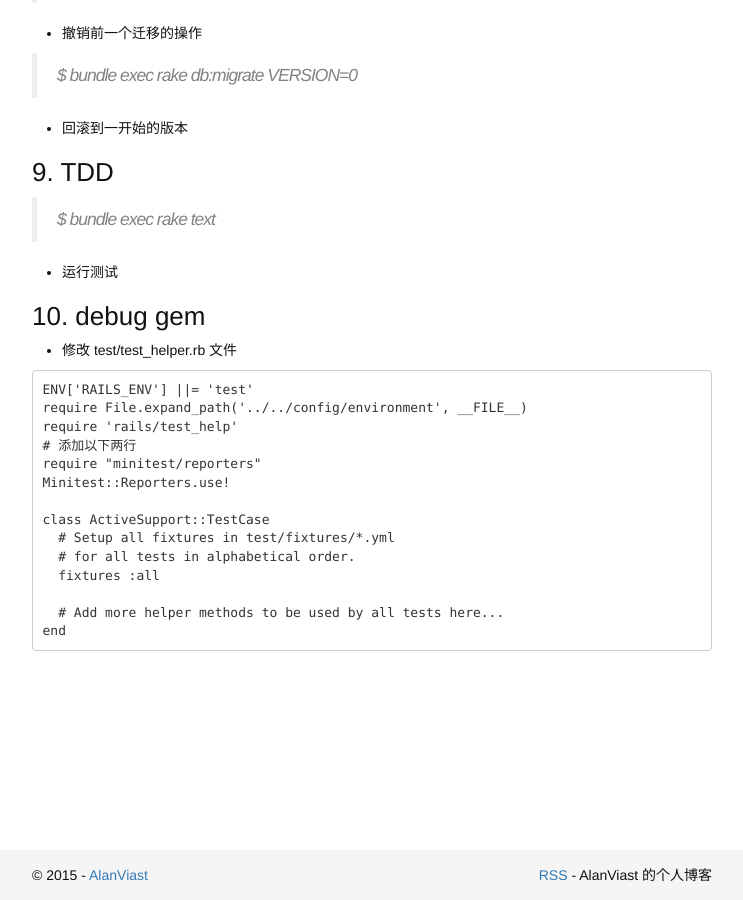
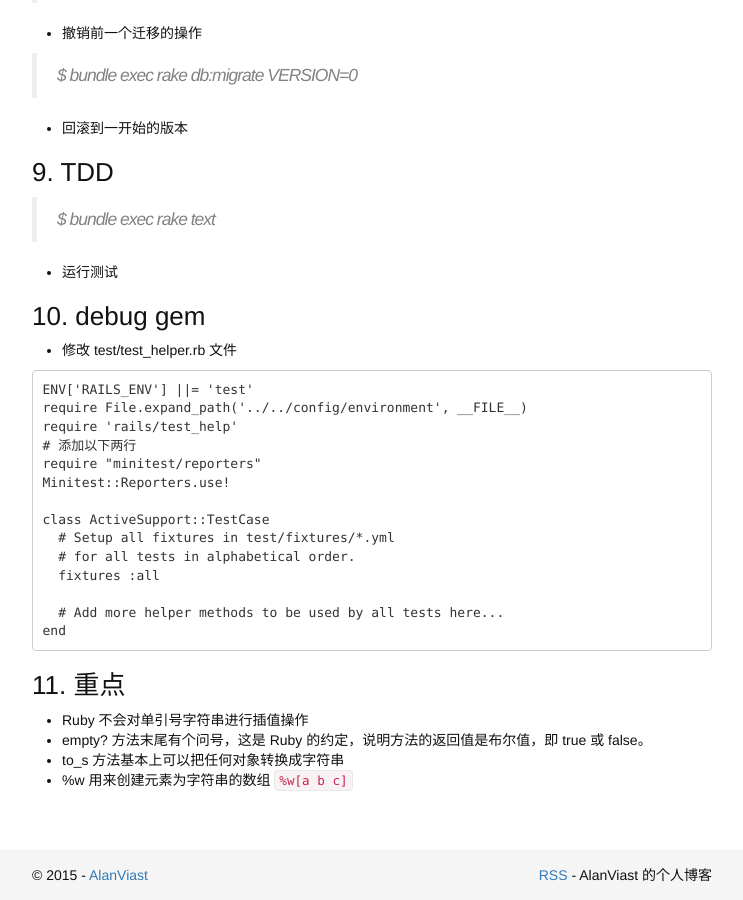
Before and after one commit to AlanViast/alanviast.github.io, a Jekyll site: the page built from _posts/2015-06-12-crate-a-rails-project.md, in a window 1280 px wide and 900 px high, scrolled down 1388 px. Shown: the whole window, without its empty margins (268-1011 px from the left). Built offline with Jekyll 4.4.1, drawn with Linux system fonts in a browser that asks for light colours; Markdown is read by kramdown in place of the engine named in the settings.

Commit message:
update ruby on rails

````diff
--- a/_posts/2015-06-12-crate-a-rails-project.md
+++ b/_posts/2015-06-12-crate-a-rails-project.md
@@ -100,3 +100,9 @@ class ActiveSupport::TestCase
   # Add more helper methods to be used by all tests here...
 end
 ```
+
+### 11. 重点
+* Ruby 不会对单引号字符串进行插值操作
+* empty? 方法末尾有个问号，这是 Ruby 的约定，说明方法的返回值是布尔值，即 true 或 false。
+* to_s 方法基本上可以把任何对象转换成字符串
+* %w 用来创建元素为字符串的数组 `%w[a b c]`
````
